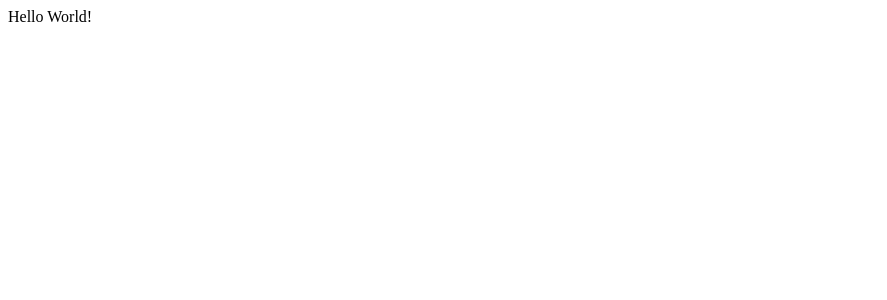
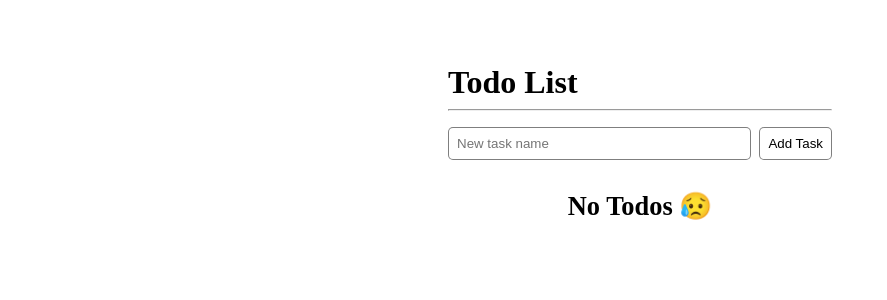
Before and after one commit to Anshuldhakar1/NX-React, a React (Vite) app in the folder apps/react-todo-v1/: page / in a window 1280 px wide. Shown: the top 300 px of the page, without its empty margins (0-887 px from the left). Built offline with nearby package versions, Linux system fonts and the light colour scheme.

Commit message:
Todo completed with styles, localStorage not working

```diff
--- a/apps/react-todo-v1/src/app/app.module.css
+++ b/apps/react-todo-v1/src/app/app.module.css
@@ -1 +1,66 @@
-/* Your styles goes here. */
+.outer-wrapper {
+    display: flex;
+    justify-content: center;
+    /* align-items: center; */
+    width: 100vw;
+    height: 100vh;
+}
+
+h1 {
+    margin: 0;
+}
+
+.app-wrapper {
+    margin-top: 5%;
+    min-width: 30%;
+}
+
+.no-todo {
+    text-align: center;
+    scale: 1.1;
+}
+
+.input-wrapper {
+    margin-block: 1rem 2rem;
+    display: flex;
+    justify-content: center;
+    gap: .5rem;
+    /* scale: 1.25; */
+    /* font-size: 10px; */
+}
+
+/* .input-wrapper * {
+    margin-inline: .5rem;
+} */
+
+.input-wrapper input {
+    padding: .5rem;
+    border: 1px solid rgba(0, 0, 0, 0.5);
+    border-radius: 5px;
+    flex-grow: 1;
+}
+
+.input-wrapper button {
+    padding: .5rem;
+    border: 1px solid rgba(0, 0, 0, 0.5);
+    border-radius: 5px;
+    background-color: #fff;
+    cursor: pointer;
+    transition: all .2s ease-in-out;
+}
+
+.todo-item {
+    display: flex;
+    /* justify-content: ; */
+    align-items: center;
+    margin-block: .5rem;
+    padding: .5rem;
+    border: 1px solid rgba(0, 0, 0, 0.5);
+    border-radius: 5px;
+}
+
+.todo-item label {
+    position: relative;
+    top: -1px;
+    left: .5rem;
+}
--- a/apps/react-todo-v1/src/app/app.tsx
+++ b/apps/react-todo-v1/src/app/app.tsx
@@ -1,10 +1,79 @@
 // eslint-disable-next-line @typescript-eslint/no-unused-vars
 import styles from './app.module.css';
 
+import { useState, useEffect, useRef } from 'react';
+
+export interface Todo {
+  value: string;
+  done: boolean;
+}
+
 export function App() {
+
+  const [inp, setInp] = useState<string>('');
+  const [todos, setTodos] = useState<Todo[]>([]);
+
+  const inpRef = useRef<HTMLInputElement>(null);
+
+  useEffect(() => {
+    const storaegeData = localStorage.getItem('todos');
+    if (storaegeData) {
+      setTodos( () => JSON.parse(storaegeData));
+    }
+  },[])
+
+  useEffect(() => {
+    localStorage.setItem('todos', JSON.stringify(todos));
+  }, [todos]);
+
+  function handleInputChange (event: React.ChangeEvent<HTMLInputElement>) {
+      setInp(event.target.value);
+  }
+
+  function handleAddTodo() {
+    if(!inp) return;
+    setTodos(
+      (prev: Todo[]) => [...prev, { value: inp, done: false }]
+    );
+    setInp(() => '');
+    if(inpRef.current) {
+      inpRef.current.value = '';
+      inpRef.current.focus();
+    }
+  }
+
+  function handleTodoClick(todoToToggle: Todo) {
+    setTodos(
+      (prev: Todo[]) => prev.map((todo) => {
+        if(todo.value === todoToToggle.value) {
+          return { ...todo, done: !todo.done };
+        }
+        return todo;
+      })
+    );
+  }
+
+  const outerWrapper = styles['outer-wrapper'];
+
   return (
-    <div>
-      Hello World!
+    <div className={outerWrapper}>
+      <div className={styles['app-wrapper']}>
+        <h1>Todo List</h1>
+        <hr />
+        <div className={styles['input-wrapper']}>
+          <input ref={inpRef} type="text" onChange={handleInputChange} placeholder="New task name" />
+          <button type='submit' onClick={() => { handleAddTodo() } }>Add Task</button>
+        </div>
+        <div className="todo-wrapper">
+          {todos.length === 0 ?
+            <h2 className={ styles['no-todo']}>No Todos 😥</h2> : todos.map((todo) => (
+                <div key={todo.value} className={ styles['todo-item']}>
+                  <input id={todo.value} type="checkbox" onClick={() => handleTodoClick(todo) } checked={todo.done} />
+                  <label htmlFor={todo.value}>{todo.value}</label>
+              </div>
+            ))}
+        </div>
+        </div>
     </div>
   );
 }
--- a/apps/react-todo-v1/src/styles.css
+++ b/apps/react-todo-v1/src/styles.css
@@ -1 +1,3 @@
-/* You can add global styles to this file, and also import other style files */
+body {
+    margin:0;
+}
```
Also changed, not shown: apps/react-todo-v1/src/components/TodoInput.tsx (added, +15 -0 lines), apps/react-todo-v1/src/components/TodoList.tsx (added, +11 -0 lines).
